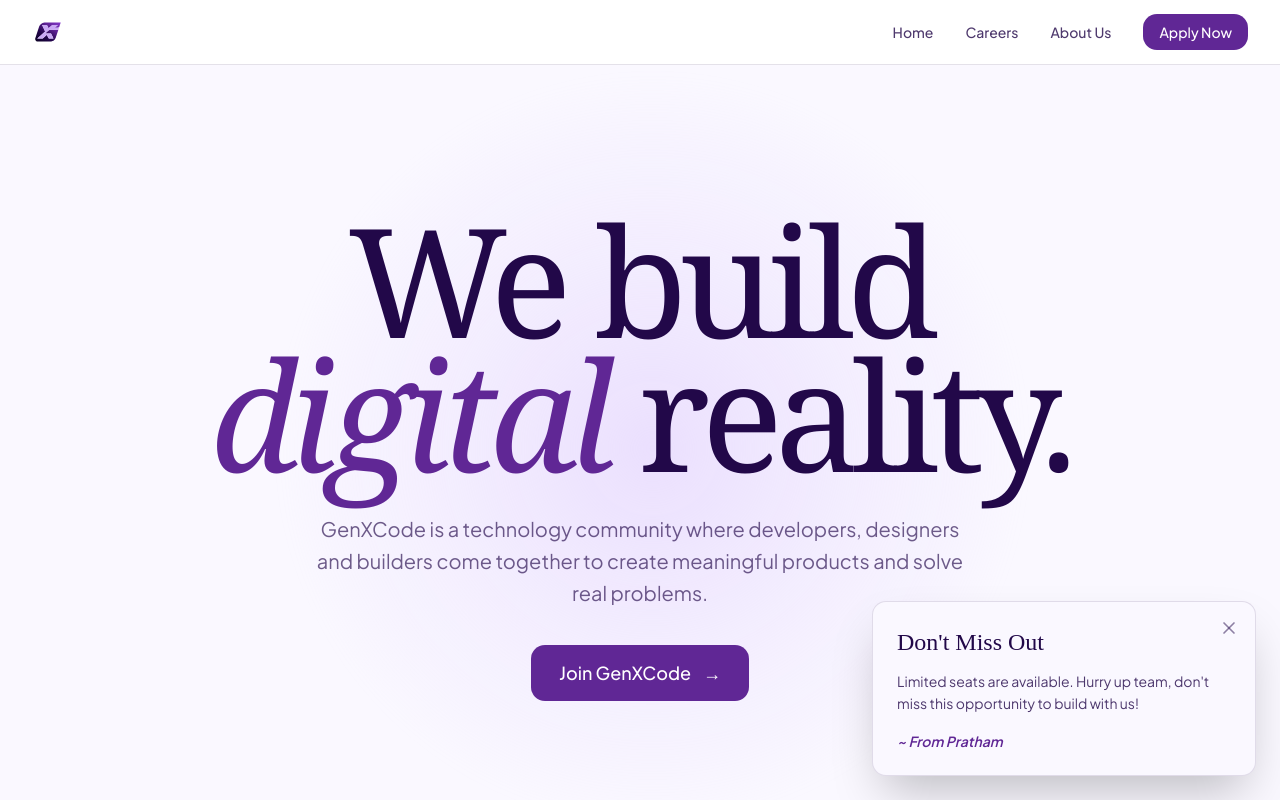
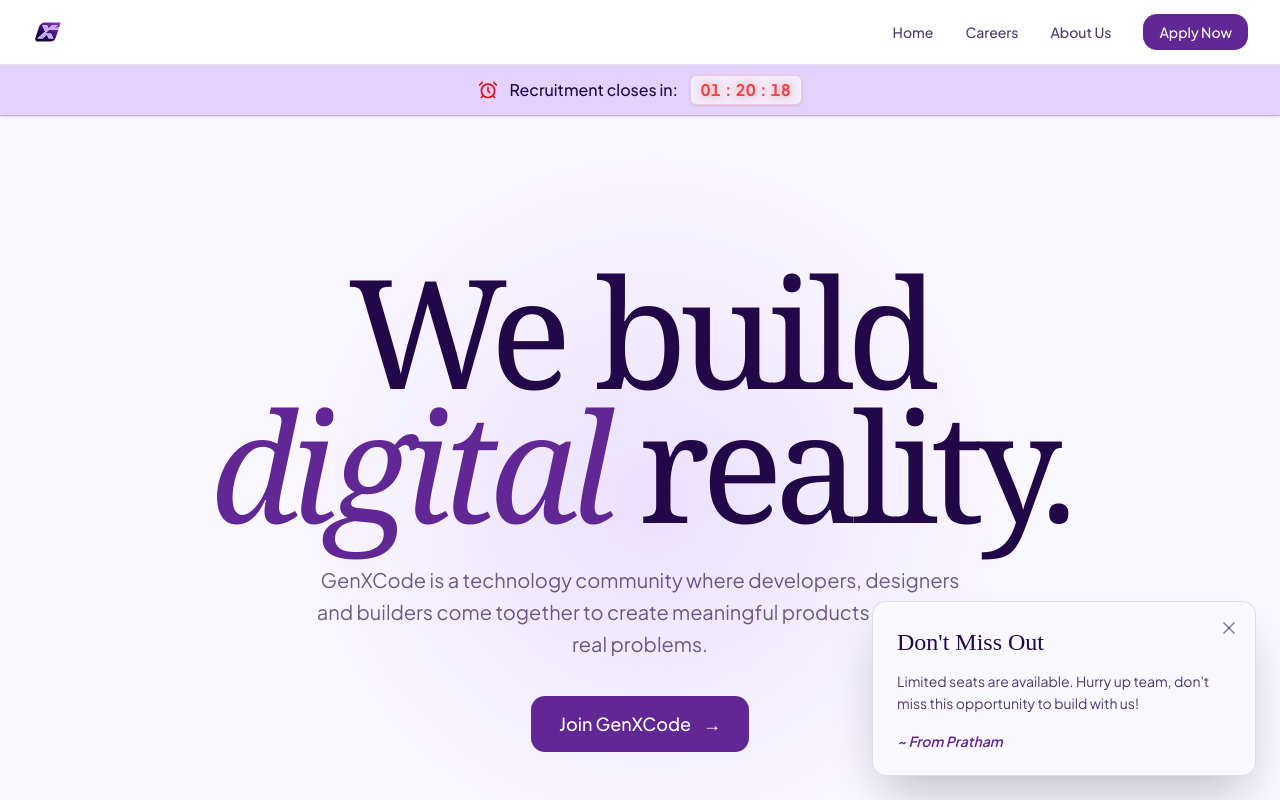
Before and after one commit to 0x-pratham/GXC-Recruitment, a Next.js app: page / in a window 1280 px wide. Shown: the top 800 px of the page. Built offline with nearby package versions, Linux system fonts and the light colour scheme.

Commit message:
Deadline Comming

```diff
--- /dev/null
+++ b/app/_components/RecruitmentCountdown.tsx
@@ -0,0 +1,87 @@
+// app/_components/RecruitmentCountdown.tsx
+"use client";
+
+import { useEffect, useState } from "react";
+import { AlarmClock, Loader2 } from "lucide-react";
+
+export function RecruitmentCountdown() {
+  const [timeLeft, setTimeLeft] = useState({ hours: 0, minutes: 0, seconds: 0 });
+  const [isClosed, setIsClosed] = useState(false);
+  const [isMounted, setIsMounted] = useState(false);
+
+  useEffect(() => {
+    setIsMounted(true);
+
+    // Target Date: Oct 2, 2026, 12:00 PM IST (05:30 ahead of UTC)
+    const targetDate = new Date("2026-10-02T12:00:00+05:30").getTime();
+
+    const interval = setInterval(() => {
+      const now = new Date().getTime();
+      const difference = targetDate - now;
+
+      if (difference <= 0) {
+        clearInterval(interval);
+        setIsClosed(true);
+
+        // Wait 3.5 seconds so they can read the message before redirecting
+        setTimeout(() => {
+          window.location.href = "https://genxcode.cosmolix.co.in";
+        }, 3500);
+      } else {
+        setTimeLeft({
+          hours: Math.floor((difference % (1000 * 60 * 60 * 24)) / (1000 * 60 * 60)),
+          minutes: Math.floor((difference % (1000 * 60 * 60)) / (1000 * 60)),
+          seconds: Math.floor((difference % (1000 * 60)) / 1000),
+        });
+      }
+    }, 1000);
+
+    return () => clearInterval(interval);
+  }, []);
+
+  if (!isMounted) return null;
+
+  if (isClosed) {
+    return (
+      <div className="fixed inset-0 z-[9999] flex flex-col items-center justify-center bg-gx-surface text-gx-ink px-6">
+        <div className="flex flex-col items-center space-y-6 max-w-md">
+          <h1 className="text-4xl md:text-5xl text-gx-purple text-center tracking-tight">
+            Recruitment Closed
+          </h1>
+          <p className="text-lg text-center text-gx-ink/80 leading-relaxed">
+            Thank you for your overwhelming support and response. You are being redirected to our main portal...
+          </p>
+          <Loader2 className="w-8 h-8 text-gx-purple animate-spin mt-4" />
+        </div>
+      </div>
+    );
+  }
+
+  return (
+    <>
+      <div className="sticky top-0 z-50 w-full bg-gx-lavender/95 backdrop-blur-sm text-gx-ink py-2.5 px-4 flex items-center justify-center gap-3 border-b border-gx-purple/20 shadow-sm transition-all">
+        <AlarmClock className="w-5 h-5 text-red-600 animate-pulse" />
+        <span className="text-sm md:text-base font-medium">
+          Recruitment closes in:
+        </span>
+        {/* Added 'animate-timebomb' to the numbers for the red blinking effect */}
+        <span className="animate-timebomb font-bold tracking-wider tabular-nums bg-gx-background/60 px-2.5 py-0.5 rounded-md border border-red-500/20 text-sm md:text-base shadow-sm">
+          {String(timeLeft.hours).padStart(2, '0')} : {String(timeLeft.minutes).padStart(2, '0')} : {String(timeLeft.seconds).padStart(2, '0')}
+        </span>
+      </div>
+
+      {/* Inline styles for the specific hard-blink timebomb effect */}
+      <style dangerouslySetInnerHTML={{
+        __html: `
+          @keyframes timebomb-blink {
+            0%, 49% { color: #ef4444; text-shadow: 0 0 10px rgba(239, 68, 68, 0.6); }
+            50%, 100% { color: #220849; text-shadow: none; }
+          }
+          .animate-timebomb {
+            animation: timebomb-blink 1s infinite;
+          }
+        `
+      }} />
+    </>
+  );
+}
--- a/app/page.tsx
+++ b/app/page.tsx
@@ -3,10 +3,13 @@
 import { HomePhilosophy } from "./_components/HomePhilosophy";
 import { HomePrinciples } from "./_components/HomePrinciples";
 import { HomeCTA } from "./_components/HomeCTA";
+import { RecruitmentCountdown } from "./_components/RecruitmentCountdown";
 
 export default function HomePage() {
   return (
-    <main className="w-full overflow-hidden bg-gx-background text-gx-ink">
+    <main className="w-full overflow-hidden bg-gx-background text-gx-ink relative">
+      {/* The countdown will inject itself at the top, or take over the screen if closed */}
+      <RecruitmentCountdown />
       <HomeHero />
       <HomePhilosophy />
       <HomePrinciples />
```
